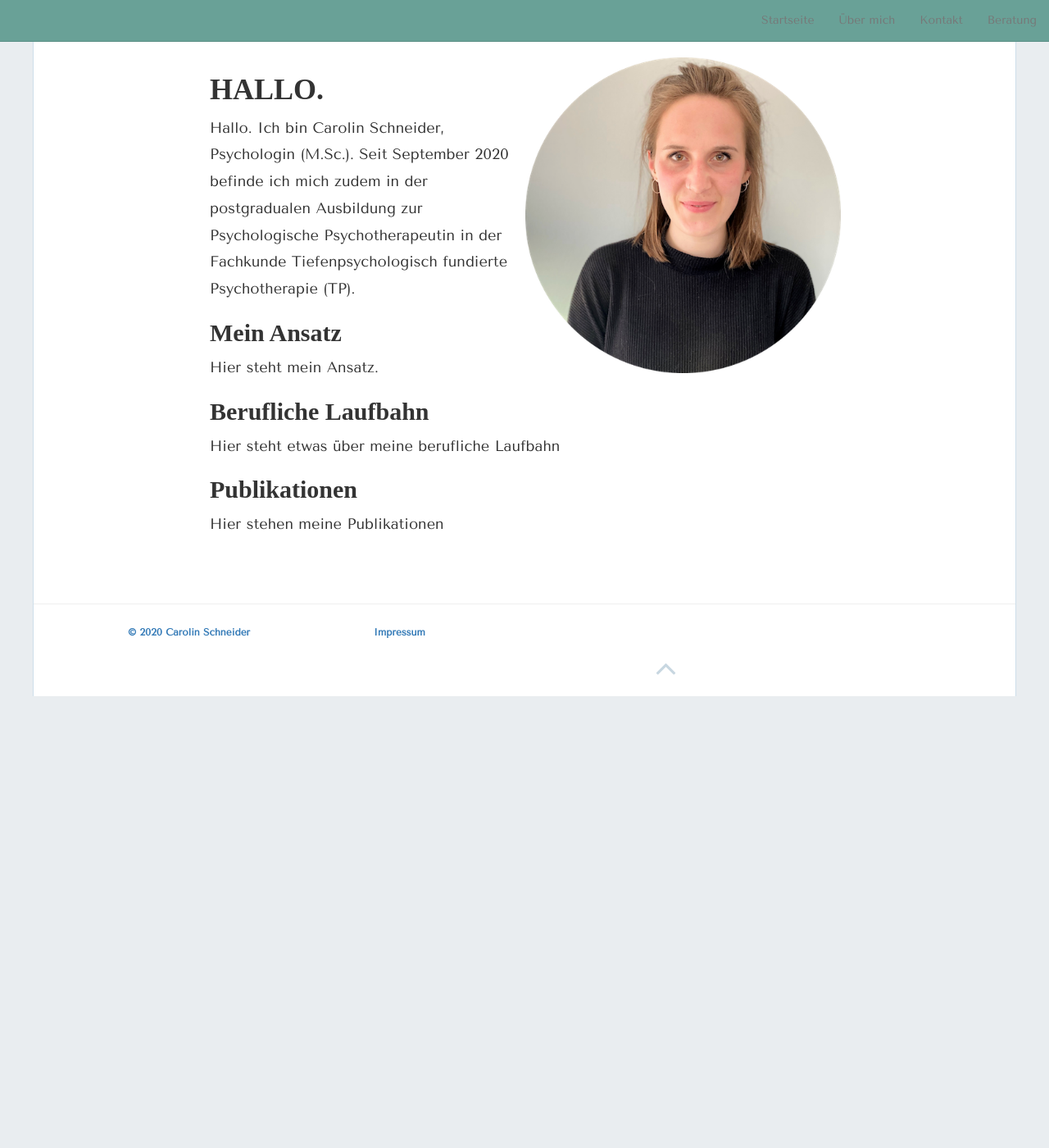
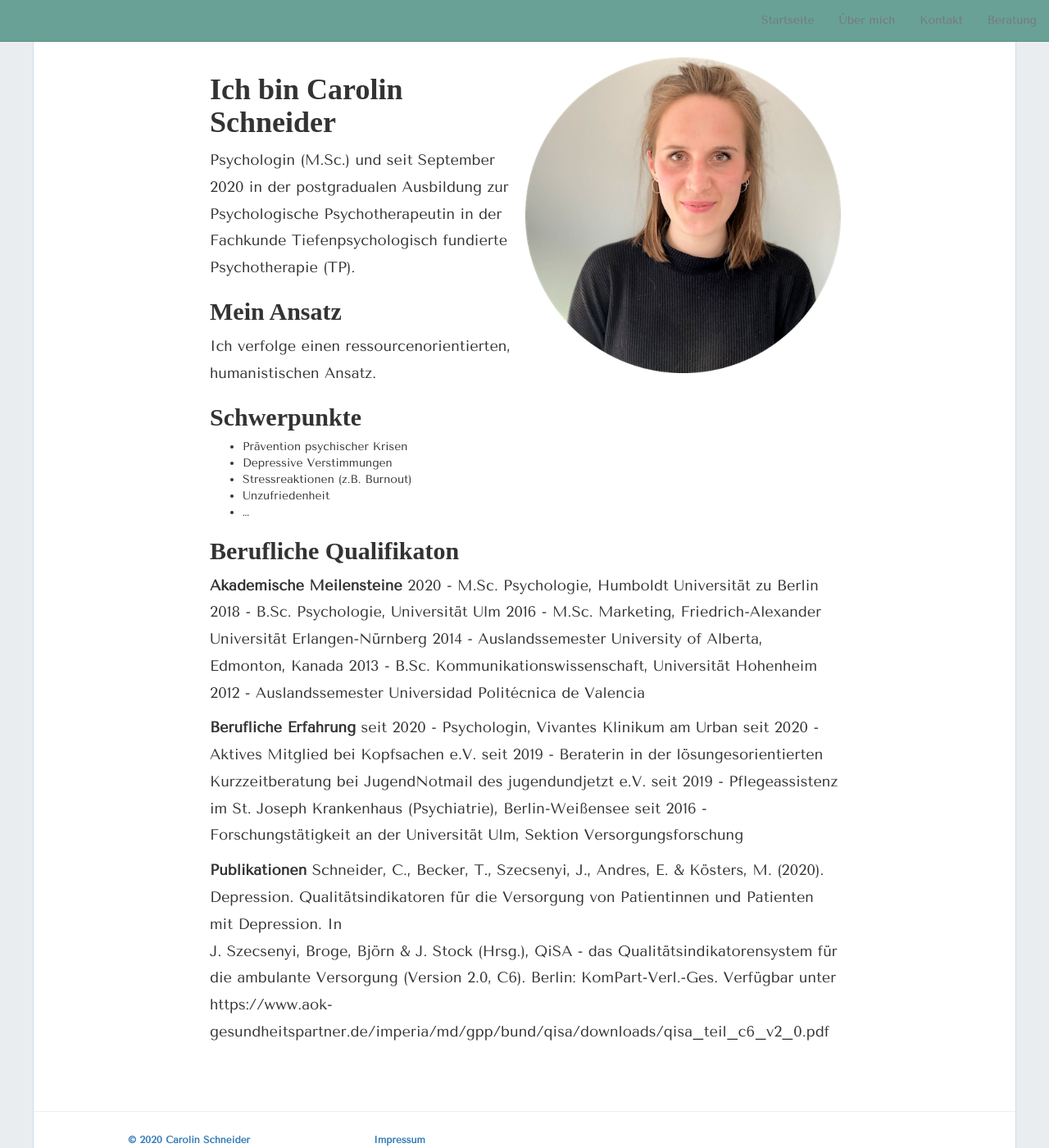
Before and after one commit to carolinschneider/carolinschneider.github.io, a Jekyll site: the page built from about.md, in a window 1280 px wide and 1400 px high. Shown: the whole window at 82% size. Built offline with Jekyll 4.4.1, drawn with Linux system fonts in a browser that asks for light colours; nearby versions of some CDN libraries.

Commit message:
Update about.md

```diff
--- a/about.md
+++ b/about.md
@@ -6,14 +6,37 @@ permalink: /about/
 
 <img src="https://raw.githubusercontent.com/carolinschneider/carolinschneider.github.io/master/img/lini%20(2).png" alt="" style="float:right;width:50%;">
 
-# HALLO.
-Hallo. Ich bin Carolin Schneider, Psychologin (M.Sc.). Seit September 2020 befinde ich mich zudem in der postgradualen Ausbildung zur Psychologische Psychotherapeutin in der Fachkunde Tiefenpsychologisch fundierte Psychotherapie (TP).
+# Ich bin Carolin Schneider
+Psychologin (M.Sc.) und seit September 2020 in der postgradualen Ausbildung zur Psychologische Psychotherapeutin in der Fachkunde Tiefenpsychologisch fundierte Psychotherapie (TP).
 
 ## Mein Ansatz
-Hier steht mein Ansatz.
+Ich verfolge einen ressourcenorientierten, humanistischen Ansatz.
 
-## Berufliche Laufbahn
-Hier steht etwas über meine berufliche Laufbahn
+## Schwerpunkte
+- Prävention psychischer Krisen
+- Depressive Verstimmungen
+- Stressreaktionen (z.B. Burnout)
+- Unzufriedenheit
+- ...
 
-## Publikationen
-Hier stehen meine Publikationen
+## Berufliche Qualifikaton
+
+**Akademische Meilensteine**
+2020 - M.Sc. Psychologie, Humboldt Universität zu Berlin
+2018 - B.Sc. Psychologie, Universität Ulm
+2016 - M.Sc. Marketing, Friedrich-Alexander Universität Erlangen-Nürnberg
+2014 - Auslandssemester University of Alberta, Edmonton, Kanada
+2013 - B.Sc. Kommunikationswissenschaft, Universität Hohenheim
+2012 - Auslandssemester Universidad Politécnica de Valencia
+
+**Berufliche Erfahrung**
+seit 2020 - Psychologin, Vivantes Klinikum am Urban
+seit 2020 - Aktives Mitglied bei Kopfsachen e.V.
+seit 2019 - Beraterin in der lösungesorientierten Kurzzeitberatung bei JugendNotmail des jugendundjetzt e.V.
+seit 2019 - Pflegeassistenz im St. Joseph Krankenhaus (Psychiatrie), Berlin-Weißensee
+seit 2016 - Forschungstätigkeit an der Universität Ulm, Sektion Versorgungsforschung
+
+**Publikationen**
+Schneider, C., Becker, T., Szecsenyi, J., Andres, E. & Kösters, M. (2020). Depression. Qualitätsindikatoren für die Versorgung von Patientinnen und Patienten mit Depression. In
+   J. Szecsenyi, Broge, Björn & J. Stock (Hrsg.), QiSA - das Qualitätsindikatorensystem für die ambulante Versorgung (Version 2.0, C6). Berlin: KomPart-Verl.-Ges. Verfügbar
+   unter https://www.aok-gesundheitspartner.de/imperia/md/gpp/bund/qisa/downloads/qisa_teil_c6_v2_0.pdf
```
